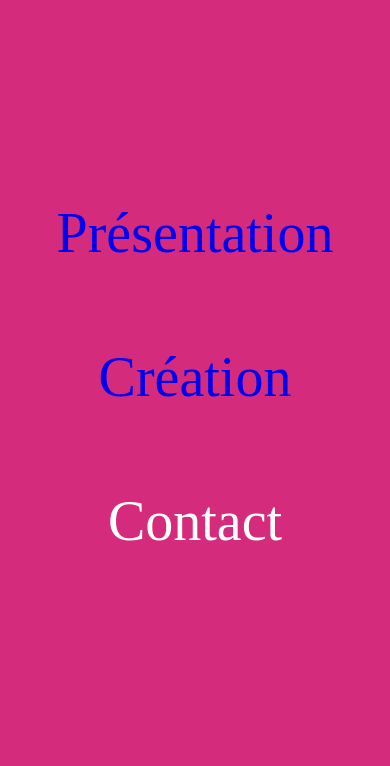
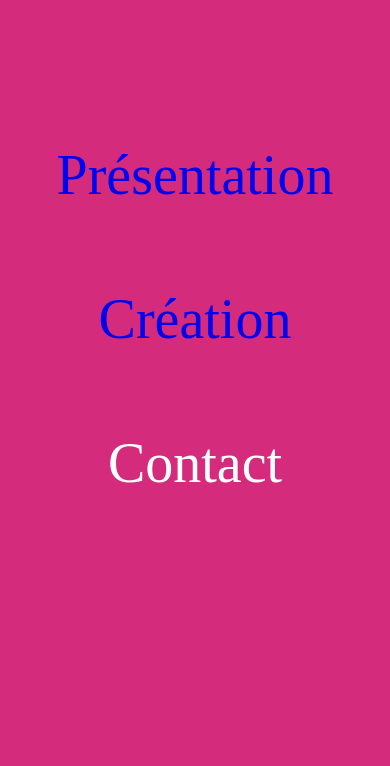
Before and after one commit to yannclergue/Portfolio, a plain HTML site: page index.html in a window 390 px wide. Both pictures are taken after a click on the picture 320 px from the left and 37 px from the top of the page. Shown: the part 78-844 px from the top of the page. Drawn offline with Linux system fonts and the light colour scheme.

Commit message:
Rectification du menu
On test encore des choses pour le menu

```diff
--- a/style/header.css
+++ b/style/header.css
@@ -72,8 +72,9 @@ nav:first-child {
     gap: 80px;
     align-items: center;
     justify-content: center;
-    min-height: 90vh;
+    min-height: 100vh;
     font-size: 3.5em;
+    transform: translateY(-100px);
 }
 
 @media (max-width: 600px) {
```
